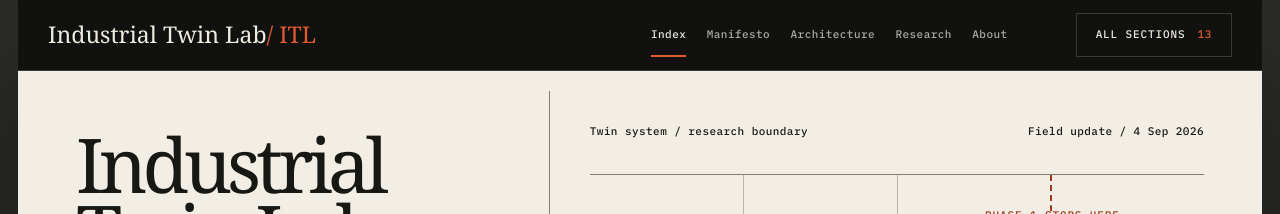
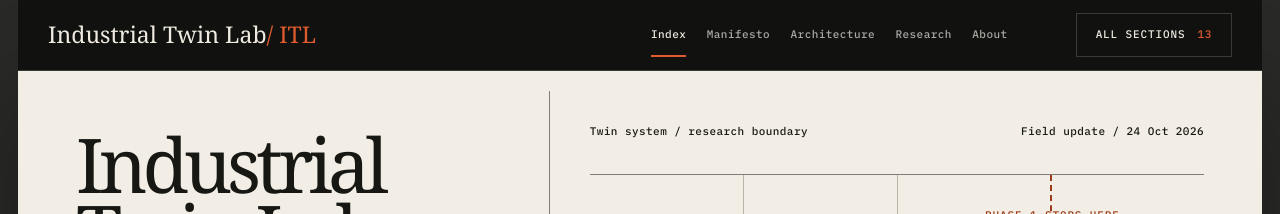
Before and after one commit to aserdargun/itl-aserdargun-com, a Next.js app: page / in a window 1280 px wide. Shown: the top 214 px of the page. Built offline with nearby package versions, Linux system fonts and the light colour scheme.

Commit message:
Refresh the ITL evidence review to 24 October 2026

```diff
--- a/content/about.mdx
+++ b/content/about.mdx
@@ -10,7 +10,7 @@ Industrial Twin Lab is a living technical manifesto, research publication, archi
 
 It is not a commercial SaaS workflow, a control system, a safety system, a production-data service, or a claim that the P-101 fixture describes a real plant. Phase 1 has no operational-technology connection, backend API, account system, model-training runtime, or automated deployment authority. P-101 and all displayed experiment values are fictional, deterministic teaching fixtures.
 
-The 4 September 2026 editorial review aligns the research map with current digital-twin-system, industrial-agent, simulation-interoperability, data-access, and AI-governance developments. It distinguishes the EU AI Act's general application date from the amended schedule for high-risk provisions and references Modelica 3.7 as its language specification. The Phase 1 runtime and authority boundary remain unchanged: static publication, deterministic local fixture, no backend, and no control path.
+The 24 October 2026 editorial review aligns the research map with current digital-twin-system, industrial-agent, simulation-interoperability, data-access, and AI-governance developments. It distinguishes the EU AI Act's general application date from the amended schedule for high-risk provisions and references Modelica 3.7 as its language specification. The Phase 1 runtime and authority boundary remain unchanged: static publication, deterministic local fixture, no backend, and no control path.
 
 ## Place in the AI Learning System
 
--- a/content/concepts/architecture.mdx
+++ b/content/concepts/architecture.mdx
@@ -13,7 +13,7 @@ Industrial Twin Lab separates observation, experimentation, validation, and oper
 
 <ArchitectureAtlas />
 
-The 4 September 2026 editorial review maps this publication to the <a href="https://www.digitaltwinconsortium.org/press-room/digital-twin-consortium-announces-the-digital-twin-system-framework/" rel="noopener noreferrer" target="_blank">Digital Twin System Framework<span className="sr-only"> (opens in a new tab)</span></a>, published on 25 August 2026: data, context, decision and process orchestration, and actuation are connected by a digital thread. Industrial Twin Lab Phase 1 deliberately stops before actuation. It studies how evidence can inform a named human decision; it does not provide an automated control path.
+The 24 October 2026 editorial review maps this publication to the <a href="https://www.digitaltwinconsortium.org/press-room/digital-twin-consortium-announces-the-digital-twin-system-framework/" rel="noopener noreferrer" target="_blank">Digital Twin System Framework<span className="sr-only"> (opens in a new tab)</span></a>, published on 25 August 2026: data, context, decision and process orchestration, and actuation are connected by a digital thread. Industrial Twin Lab Phase 1 deliberately stops before actuation. It studies how evidence can inform a named human decision; it does not provide an automated control path.
 
 The diagram describes a target architecture. Phase 1 renders its records and boundaries with fictional data; it does not acquire machine signals, run a twin solver, or execute an AI Scientist.
 
--- a/content/research.mdx
+++ b/content/research.mdx
@@ -12,7 +12,7 @@ Industrial Twin Lab publishes uncertainty instead of hiding it behind a product
 
 The 2026 frontier adds five questions about governed agent systems, reproducible context, simulation-system packaging, connected-product data contracts, and evidence for high-risk industrial AI. They respond to the <a href="https://www.digitaltwinconsortium.org/press-room/digital-twin-consortium-announces-the-digital-twin-system-framework/" rel="noopener noreferrer" target="_blank">Digital Twin System Framework<span className="sr-only"> (opens in a new tab)</span></a>, the <a href="https://www.digitaltwinconsortium.org/2026/02/the-industrial-ai-agent-manifesto-governance-requirements-for-trustworthy-autonomous-operations/" rel="noopener noreferrer" target="_blank">Industrial AI Agent Manifesto<span className="sr-only"> (opens in a new tab)</span></a>, <a href="https://modelica.org/news/2025-01-08-ssp-20-released/" rel="noopener noreferrer" target="_blank">SSP 2.0<span className="sr-only"> (opens in a new tab)</span></a>, and European data and AI obligations without treating any framework as a solved engineering method.
 
-The 4 September 2026 review refreshes two evidence dependencies. <a href="https://modelica.org/news/release-modelica-specification-3.7/" rel="noopener noreferrer" target="_blank">Modelica 3.7<span className="sr-only"> (opens in a new tab)</span></a> is the language revision used for this research snapshot. <a href="https://eur-lex.europa.eu/eli/reg/2026/1744/oj" rel="noopener noreferrer" target="_blank">Regulation (EU) 2026/1744<span className="sr-only"> (opens in a new tab)</span></a> amended the AI Act schedule: the relevant high-risk provisions apply from 2 December 2027 for Annex III systems and 2 August 2028 for Annex I product systems. These dates are versioned research context, not legal advice or evidence that an industrial system is compliant.
+The 24 October 2026 review re-reads two evidence dependencies. <a href="https://modelica.org/news/release-modelica-specification-3.7/" rel="noopener noreferrer" target="_blank">Modelica 3.7<span className="sr-only"> (opens in a new tab)</span></a> is the language revision used for this research snapshot. <a href="https://eur-lex.europa.eu/eli/reg/2026/1744/oj" rel="noopener noreferrer" target="_blank">Regulation (EU) 2026/1744<span className="sr-only"> (opens in a new tab)</span></a> amended the AI Act schedule: the relevant high-risk provisions apply from 2 December 2027 for Annex III systems and 2 August 2028 for Annex I product systems. These dates are versioned research context, not legal advice or evidence that an industrial system is compliant.
 
 {RESEARCH_QUESTIONS.map((researchQuestion) => (
 
--- a/lib/data/field-update.ts
+++ b/lib/data/field-update.ts
@@ -15,8 +15,8 @@ export interface FieldUpdateSource {
 }
 
 export const FIELD_UPDATE_REVIEW = {
-  dateTime: "2026-09-04",
-  dateLabel: "4 Sep 2026",
+  dateTime: "2026-10-24",
+  dateLabel: "24 Oct 2026",
 } as const;
 
 export const TWIN_SYSTEM_LAYERS: readonly TwinSystemLayer[] = [
```
Also changed, not shown: 2 other files (tests, documents, lock files or other folders).
